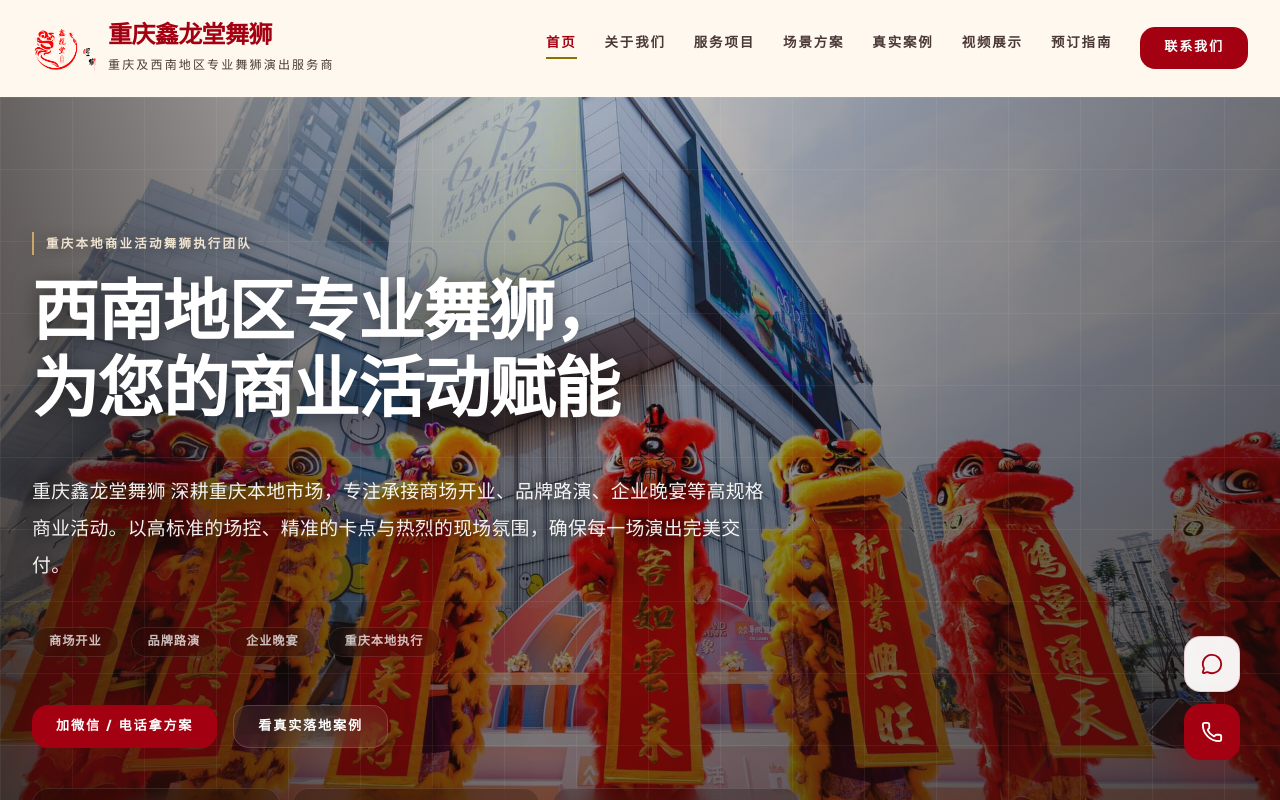
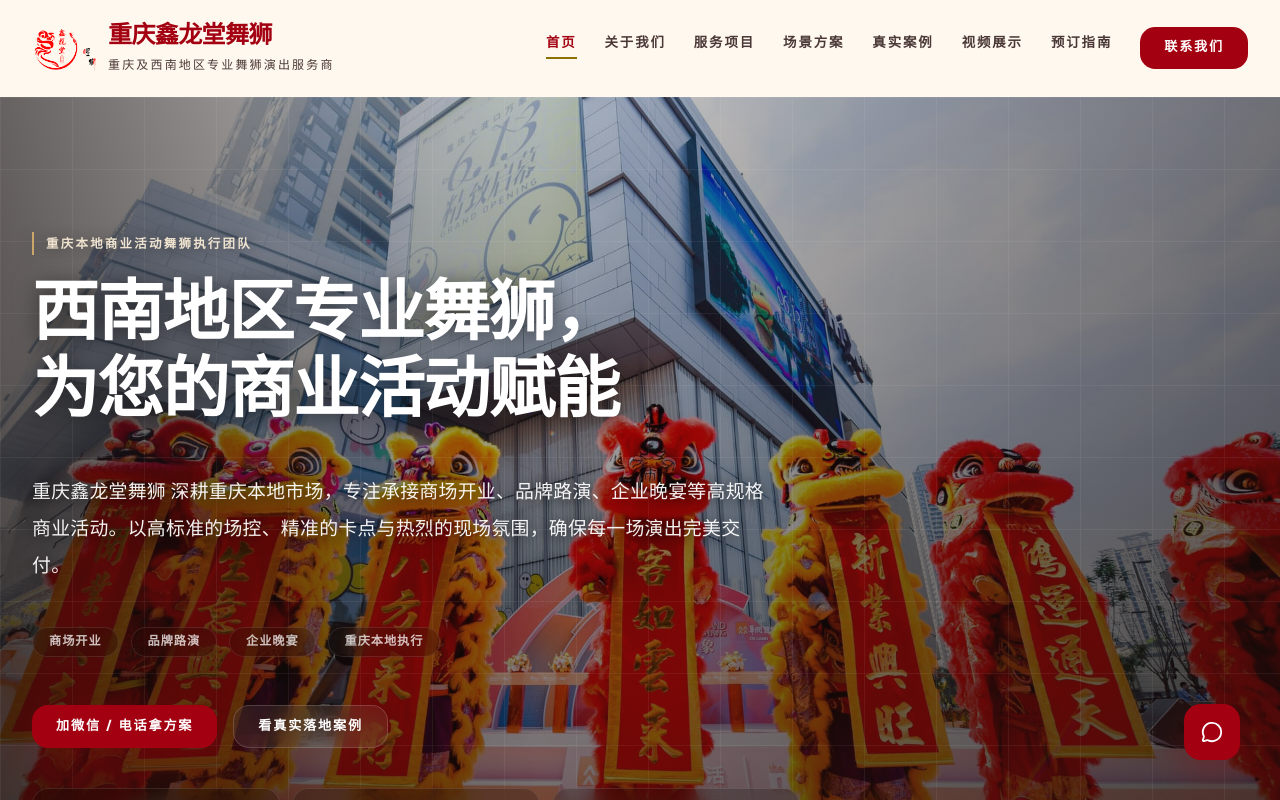
Before and after one commit to linjunsen470-a11y/wushi-website, a Next.js app: page / in a window 1280 px wide. Shown: the top 800 px of the page. Built offline with nearby package versions, Linux system fonts and the light colour scheme.

Commit message:
4.15 5pm 3rd

```diff
--- a/components/FloatingContact.tsx
+++ b/components/FloatingContact.tsx
@@ -28,18 +28,11 @@ export default function FloatingContact() {
         <div className="flex flex-col gap-3 md:hidden">
           <Link
             href="/contact"
-            className="flex h-14 w-14 items-center justify-center rounded-[1.05rem] border border-primary/15 bg-white/95 text-primary shadow-[0_18px_36px_rgba(30,27,19,0.16)] backdrop-blur-md transition-colors hover:border-primary hover:bg-primary hover:text-white"
+            className="flex h-14 w-14 items-center justify-center rounded-[1.05rem] bg-primary text-white shadow-[0_18px_36px_rgba(163,0,17,0.28)] transition-colors hover:bg-primary-container"
             aria-label="前往联系页"
           >
             <MessageCircle size={22} />
           </Link>
-          <a
-            href={`tel:${contactPanel.phone.replace(/\s+/g, '')}`}
-            className="flex h-14 w-14 items-center justify-center rounded-[1.05rem] bg-primary text-white shadow-[0_18px_36px_rgba(163,0,17,0.28)] transition-colors hover:bg-primary-container"
-            aria-label="直接拨打电话"
-          >
-            <Phone size={22} />
-          </a>
         </div>
 
         <div className="hidden flex-col gap-3 md:flex">
@@ -123,31 +116,18 @@ export default function FloatingContact() {
             whileTap={{ scale: 0.96 }}
             onClick={() => setShowPopup((value) => !value)}
             className={cn(
-              'group relative flex h-14 w-14 items-center justify-center rounded-[1.05rem] border transition-all duration-300 shadow-lg',
+              'group relative flex h-14 w-14 items-center justify-center rounded-[1.05rem] shadow-[0_18px_36px_rgba(163,0,17,0.28)] transition-all duration-300',
               showPopup
-                ? 'border-primary bg-primary text-white'
-                : 'border-primary/15 bg-white/95 text-primary backdrop-blur-md hover:border-primary hover:bg-primary hover:text-white'
+                ? 'bg-primary-container text-white'
+                : 'bg-primary text-white hover:bg-primary-container'
             )}
-            aria-label="查看咨询方式"
+            aria-label="联系我们"
           >
             <MessageCircle size={22} />
             <span className="absolute right-full mr-4 hidden whitespace-nowrap rounded-lg border border-outline-variant/35 bg-surface-container-highest px-4 py-2 text-xs font-black tracking-widest text-on-surface shadow-xl opacity-0 transition-opacity group-hover:opacity-100 xl:block">
-              咨询
+              联系我们
             </span>
           </motion.button>
-
-          <motion.a
-            whileHover={{ scale: 1.04 }}
-            whileTap={{ scale: 0.96 }}
-            href={`tel:${contactPanel.phone.replace(/\s+/g, '')}`}
-            className="group relative flex h-14 w-14 items-center justify-center rounded-[1.05rem] bg-primary text-white shadow-[0_18px_36px_rgba(163,0,17,0.28)] transition-colors hover:bg-primary-container"
-            aria-label="直接拨打电话"
-          >
-            <Phone size={22} />
-            <span className="absolute right-full mr-4 hidden whitespace-nowrap rounded-lg border border-outline-variant/35 bg-surface-container-highest px-4 py-2 text-xs font-black tracking-widest text-on-surface shadow-xl opacity-0 transition-opacity group-hover:opacity-100 xl:block">
-              电话
-            </span>
-          </motion.a>
         </div>
       </div>
     </div>
```
